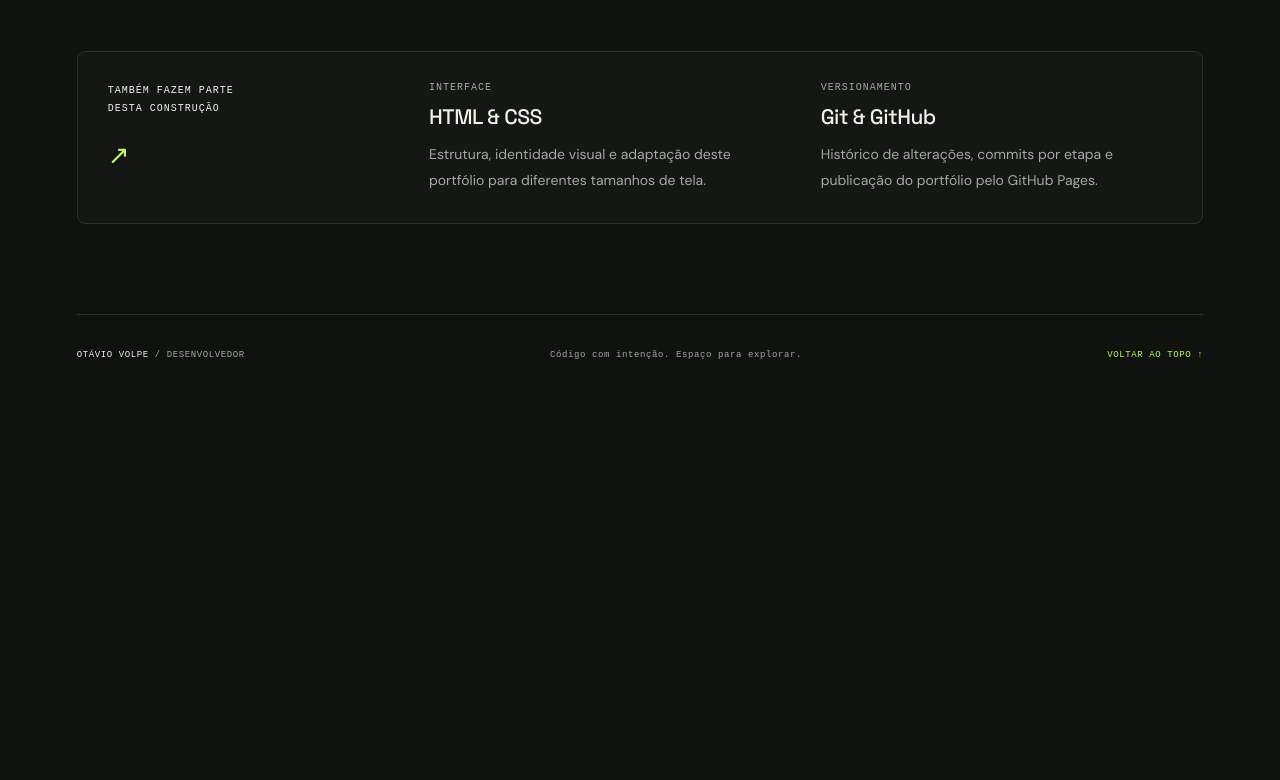
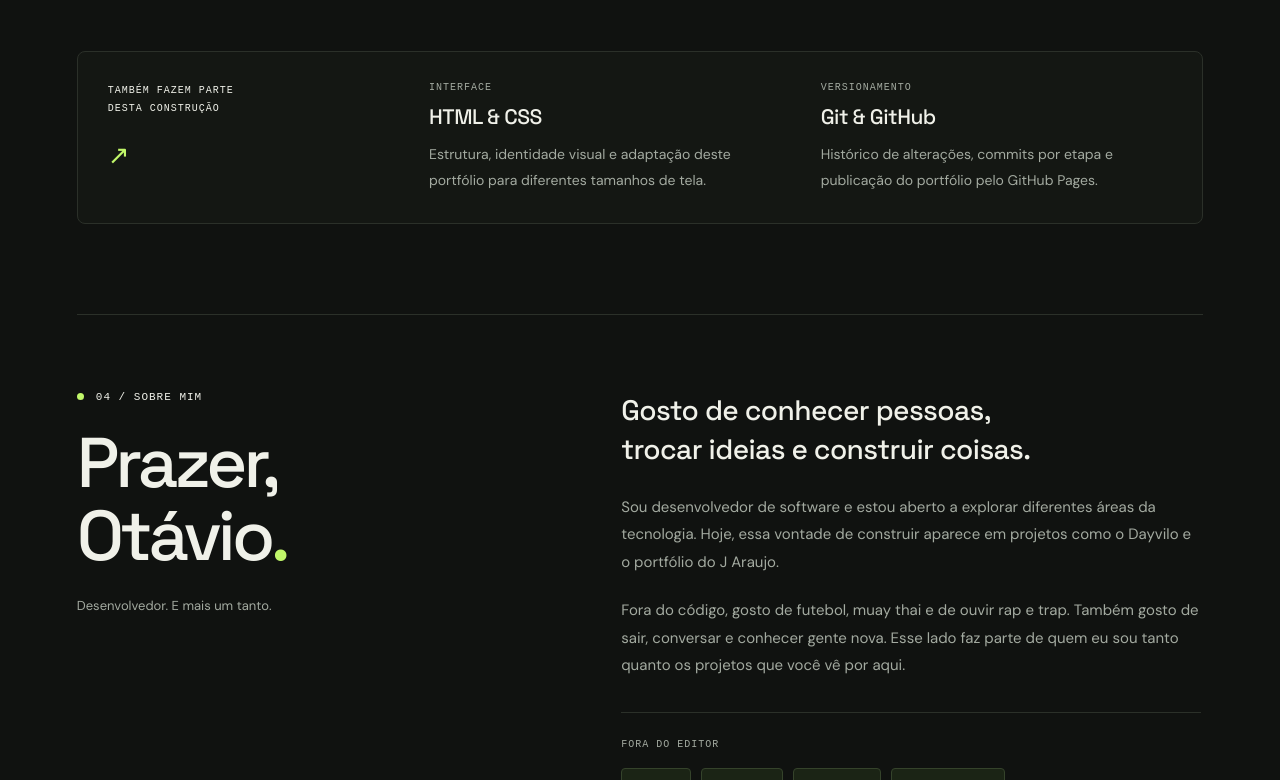
Before and after one commit to OtavioVolpe/portifolio, a website: page index.html in a window 1280 px wide. Shown: the part 2020-2800 px from the top of the page. Before the commit the page ends 2416 px from the top, so only its background shows below. Drawn offline with Linux system fonts and the light colour scheme.

Commit message:
feat: adiciona seção sobre mim e ajusta navegação mobile

```diff
--- a/index.html
+++ b/index.html
@@ -17,6 +17,7 @@
         <nav class="main-nav" aria-label="Navegação principal">
           <a class="header-label" href="#projetos">PROJETOS</a>
           <a class="header-label" href="#tecnologias">TECNOLOGIAS</a>
+          <a class="header-label" href="#sobre">SOBRE</a>
         </nav>
         <a class="github" href="https://github.com/OtavioVolpe" target="_blank" rel="noopener noreferrer">GitHub <span aria-hidden="true">↗</span><span class="sr-only"> (abre em nova aba)</span></a>
       </header>
@@ -81,6 +82,27 @@
             <article><p class="tech-category">VERSIONAMENTO</p><h3>Git & GitHub</h3><p>Histórico de alterações, commits por etapa e publicação do portfólio pelo GitHub Pages.</p></article>
           </div>
         </section>
+        <section class="about" id="sobre" aria-labelledby="sobre-titulo">
+          <div class="about-heading">
+            <p class="eyebrow"><span class="dot" aria-hidden="true"></span> 04 / SOBRE MIM</p>
+            <h2 id="sobre-titulo">Prazer,<br />Otávio<span>.</span></h2>
+            <p class="about-caption">Desenvolvedor. E mais um tanto.</p>
+          </div>
+          <div class="about-body">
+            <p class="about-lead">Gosto de conhecer pessoas,<br />trocar ideias e construir coisas.</p>
+            <p>Sou desenvolvedor de software e estou aberto a explorar diferentes áreas da tecnologia. Hoje, essa vontade de construir aparece em projetos como o Dayvilo e o portfólio do J Araujo.</p>
+            <p>Fora do código, gosto de futebol, muay thai e de ouvir rap e trap. Também gosto de sair, conversar e conhecer gente nova. Esse lado faz parte de quem eu sou tanto quanto os projetos que você vê por aqui.</p>
+            <div class="about-interests">
+              <h3>FORA DO EDITOR</h3>
+              <ul aria-label="Meus interesses">
+                <li>Futebol</li>
+                <li>Muay thai</li>
+                <li>Rap & trap</li>
+                <li>Boas conversas</li>
+              </ul>
+            </div>
+          </div>
+        </section>
       </main>
       <footer><span>OTÁVIO VOLPE <span class="muted">/ DESENVOLVEDOR</span></span><span class="footer-note">Código com intenção. Espaço para explorar.</span><a class="edition" href="#conteudo">VOLTAR AO TOPO ↑</a></footer>
     </div>
--- a/styles.css
+++ b/styles.css
@@ -82,7 +82,20 @@ footer { border-top: 1px solid var(--line); min-height: 82px; display: flex; ali
 .tech-support h3 { font-size: 21px; }
 @media (max-width: 900px) { .technologies { gap: 36px; } .tech-support { gap: 24px; padding: 24px; } .tech-item { gap: 14px; } }
 @media (max-width: 700px) { .technologies { grid-template-columns: 1fr; padding: 48px 0 60px; } .tech-support { grid-template-columns: 1fr; } .tech-support article { border-top: 1px solid var(--line); padding-top: 20px; } .tech-support-label { display: flex; align-items: center; justify-content: space-between; gap: 20px; } .tech-support-label span { margin-top: 0; } .main-nav { gap: 14px; } .header { gap: 12px; } }
-@media (max-width: 370px) { .header { flex-wrap: wrap; padding: 14px 0; row-gap: 4px; } .main-nav { order: 3; flex-basis: 100%; justify-content: center; gap: 24px; } }
+.about { display: grid; grid-template-columns: 1fr 1.25fr; gap: 7%; padding: 76px 0 90px; border-top: 1px solid var(--line); scroll-margin-top: 24px; }
+.about-heading .eyebrow { margin-bottom: 24px; }
+.about h2 { font: 500 clamp(46px, 5.5vw, 78px)/1.04 'Space Grotesk', sans-serif; letter-spacing: -.055em; margin: 0; }
+.about h2 span { color: var(--green); }
+.about-caption { margin: 24px 0 0; color: var(--muted); font-size: 13px; }
+.about-body { max-width: 580px; }
+.about-body > p { color: var(--muted); font-size: 15px; line-height: 1.85; margin: 0 0 20px; }
+.about-body > .about-lead { font: 500 clamp(22px, 2.2vw, 30px)/1.4 'Space Grotesk', sans-serif; letter-spacing: -.6px; color: var(--text); margin-bottom: 24px; }
+.about-interests { margin-top: 32px; padding-top: 26px; border-top: 1px solid var(--line); }
+.about-interests h3 { font: 10px monospace; letter-spacing: 1px; color: var(--muted); margin: 0 0 18px; }
+.about-interests ul { display: flex; flex-wrap: wrap; gap: 10px; list-style: none; padding: 0; margin: 0; }
+.about-interests li { padding: 9px 13px; font-size: 12px; background: #1b2415; border: 1px solid #35432b; border-radius: 4px; color: #d6e5c4; }
+@media (max-width: 700px) { .about { grid-template-columns: 1fr; gap: 32px; padding: 48px 0 60px; } .about-body { max-width: none; } }
+@media (max-width: 480px) { .header { flex-wrap: wrap; padding: 14px 0; row-gap: 4px; } .main-nav { order: 3; flex-basis: 100%; justify-content: center; gap: 24px; } }
 @media (min-width: 1600px) { .hero { min-height: 710px; } }
 @media (max-width: 900px) { .hero { gap: 30px; } .visual { padding: 18px; } .visual-bottom b { padding: 0; } .visual-top, .visual-bottom { font-size: 8px; letter-spacing: 0; } .footer-note { display: none; } }
 @media (max-width: 700px) { .page { padding: 0 7%; } .header { min-height: 84px; } .header-label { font-size: 8px; letter-spacing: .5px; } .brand { font-size: 32px; } .hero { grid-template-columns: 1fr; padding: 52px 0 40px; gap: 42px; } h1 { font-size: clamp(64px, 17vw, 100px); } .eyebrow { font-size: 9px; } .role { font-size: 19px; } .visual { width: 100%; aspect-ratio: 1.25; max-height: 350px; padding: 24px; } .orbit { width: 53%; } .code-mark { font-size: 64px; } .visual-top, .visual-bottom { font-size: 9px; } footer { flex-wrap: wrap; padding: 24px 0; min-height: 82px; gap: 12px; } }
```
Also changed, not shown: README.md.
